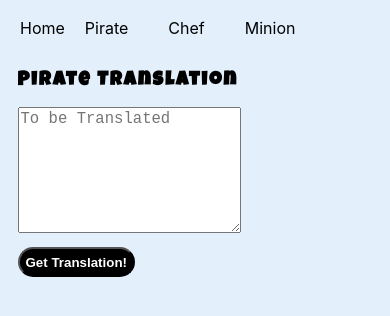
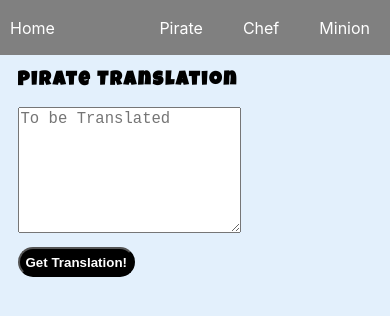
Before and after one commit to spscatena/Week6-project, a React (Create React App) app: page /pirate in a window 390 px wide. Shown: the top 316 px of the page. Built offline with nearby package versions, Linux system fonts and the light colour scheme.

Commit message:
final changes

```diff
--- a/src/App.css
+++ b/src/App.css
@@ -5,10 +5,10 @@ header {
   align-items: center;
   width: 100%;
 }
-
-nav {
-/* border: 2px solid blue; */
-margin: 75%;
+.home {
+  display: flex;
+  flex-grow: 1;
+  padding: 10px;
 }
 
 nav a {
@@ -18,11 +18,8 @@ nav a {
 
 }
 
-#header-home {
-  margin-left: 20px;
-}
 
-#header-home a {
+.home a {
   color: white;
   text-decoration: none;
 }
@@ -211,26 +208,27 @@ input {
 
 /* below is media quiery  */
 
-@media only screen and (max-width: 550px) {
+@media only screen and (max-width: 770px) {
 
-  body, .App {
-    width: 100%;
-    /* overflow-x: hidden; */
-    /* display: flex; */
-  }
 
-  header {
-    width: 0px;
-
-  }
 
     nav a {
-      color: black
+      color: white;
     }
 
     #header-home a {
-      color: black;
+      /* color: white;
+      text-decoration: none; */
+
     }
+
+    #header-home {
+      width: 50%;
+      color: white;
+
+    }
+
+
 
     .img-container {
       display: flex;
--- a/src/components/Header.jsx
+++ b/src/components/Header.jsx
@@ -6,7 +6,7 @@ import { Link } from 'react-router-dom'
 export default function Header() {
   return (
     <header>
-      <div id="header-home">
+      <div className="home">
         <Link to="/">Home</Link>
       </div>
       <nav>
--- a/src/components/PiratePage.jsx
+++ b/src/components/PiratePage.jsx
@@ -30,7 +30,7 @@ class PiratePage extends React.Component {
           </form>
         </div>
         {this.props.pirateMessage !== "" &&
-          <Animated animationIn="fadeInRight" animationOut="fadeInRight" isVisible={true} animationInDuration="3000">
+          <Animated animationIn="fadeInRight" animationOut="fadeInRight" isVisible={true} animationInDuration="2000">
             <div id="pirate-shipt">
               <img src={pirateship} />
             </div>
```
